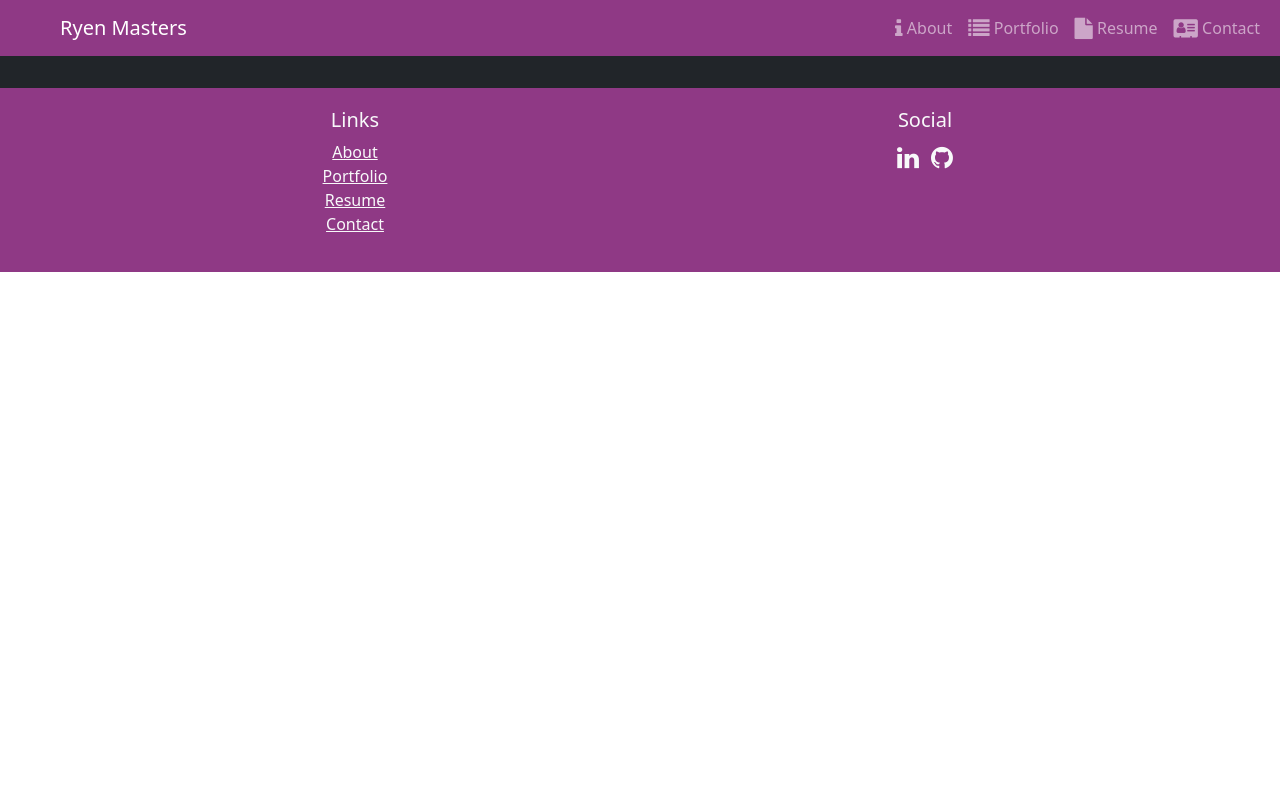
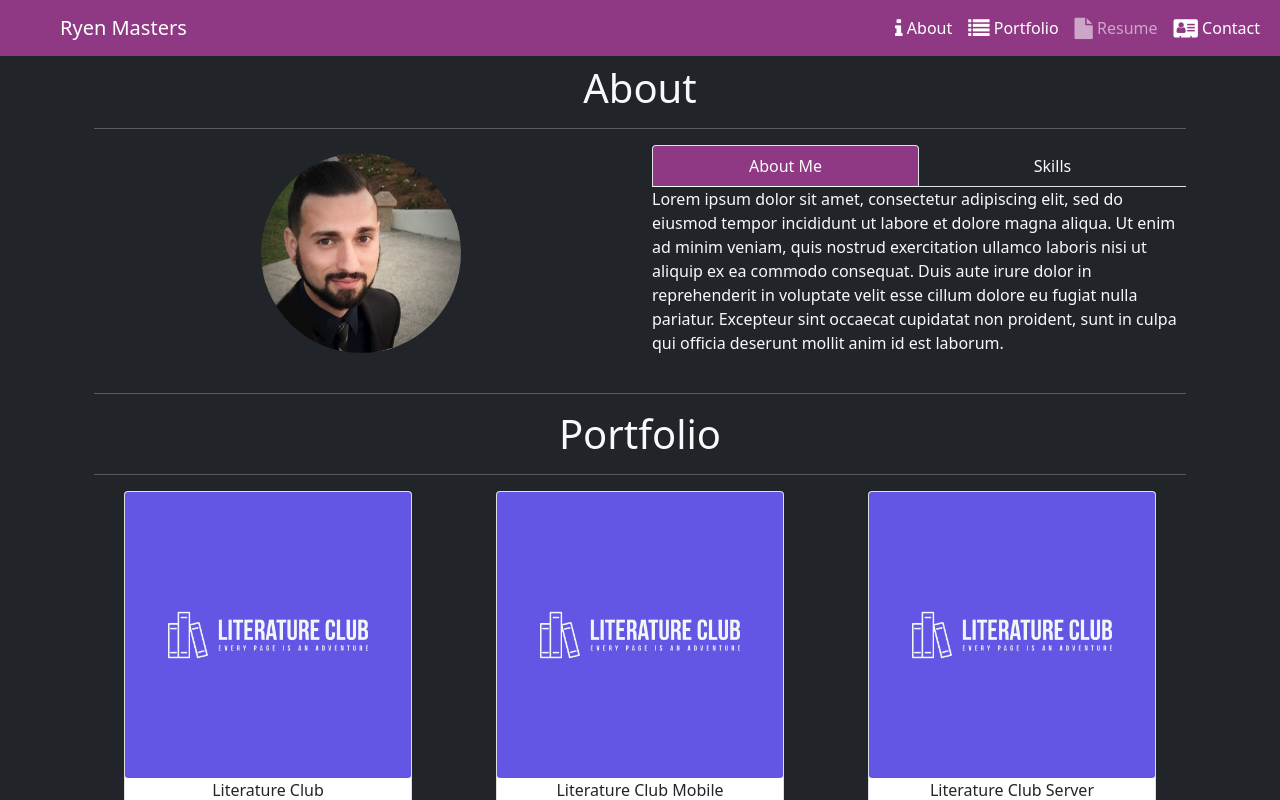
Before and after one commit to NueKid/Portfolio-V2---React, a React (Create React App) app: page / in a window 1280 px wide. Shown: the top 800 px of the page. Built offline with nearby package versions, Linux system fonts and the light colour scheme.

Commit message:
changed about section to include all information in NavTabs

```diff
--- a/package.json
+++ b/package.json
@@ -18,6 +18,7 @@
     "react-redux": "^8.0.1",
     "react-router-dom": "^6.2.1",
     "react-scripts": "5.0.1",
+    "react-scroll": "^1.9.3",
     "react-spring": "^9.4.5-beta.1",
     "reactstrap": "^9.0.1",
     "redux-logger": "^3.0.6",
--- a/src/App.css
+++ b/src/App.css
@@ -58,3 +58,7 @@
     border-bottom: 1px ridge;
     min-height: 200px;
 }
+
+.tab.active {
+background-color:#8F3985 !important;
+}
--- a/src/App.js
+++ b/src/App.js
@@ -11,7 +11,7 @@ function App() {
       <div className="App bg-dark text-light">
         <Header />
           <Routes>
-            <Route path='/home' element={<HomePage />} />
+            <Route path='/' element={<HomePage />} />
           </Routes>
         <Footer />
       </div>
--- a/src/components/Header.js
+++ b/src/components/Header.js
@@ -8,25 +8,26 @@ import {
     NavItem
 } from 'reactstrap';
 import { NavLink } from 'react-router-dom';
+import { link, Element } from 'react-scroll';
 
 const Header = () => {
     const [isOpen, setIsOpen] = useState(false);
 
     return (
         <Navbar dark className='color-primary' sticky='top' expand='md' >
-            <NavbarBrand className='ms-5' href='/home'>
+            <NavbarBrand className='ms-5' href='/'>
                 Ryen Masters
             </NavbarBrand>
             <NavbarToggler onClick={() => setIsOpen(!isOpen)} />
             <Collapse isOpen={isOpen} navbar>
             <Nav className='ms-auto' navbar>
                     <NavItem >
-                        <NavLink className='nav-link' to='/home#about'>
+                        <NavLink className='nav-link' to='#about'>
                             <i className='fa fa-info fa-lg' /> About
                         </NavLink>
                     </NavItem>
                     <NavItem>
-                        <NavLink className='nav-link' to='/home#portfolio'>
+                        <NavLink className='nav-link' to='#portfolio'>
                             <i className="fa fa-list fa-lg" /> Portfolio
                         </NavLink>
                     </NavItem>
@@ -36,7 +37,7 @@ const Header = () => {
                         </NavLink>
                     </NavItem>
                     <NavItem>
-                        <NavLink className='nav-link' to='/home#contact'>
+                        <NavLink className='nav-link' to='#section1'>
                             <i className='fa fa-address-card fa-lg' /> Contact
                         </NavLink>
                     </NavItem>
--- a/src/features/About.js
+++ b/src/features/About.js
@@ -1,22 +1,23 @@
-import { Container, Row, Col, Progress } from 'reactstrap';
-import React, { useState } from 'react';
+import { Container,
+    Row,
+    Col,
+    Progress,
+    Nav,
+    NavItem,
+    NavLink,
+    TabPane,
+    TabContent } from 'reactstrap';
+import { useState } from 'react';
 import ProfilePicture from '../app/assets/img/ryen-masters.jpg';
-import {
-    Accordion,
-    AccordionItem,
-    AccordionHeader,
-    AccordionBody
-} from 'reactstrap';
 
 const About = () => {
-    const [open, setOpen] = useState('');
-    const toggle = (id) => {
-        if (open === id) {
-            setOpen();
-        } else {
-            setOpen(id);
+    const [currentTab, setCurrentTab] = useState('1');
+
+    const toggleTab = (tab) => {
+        if (currentTab !== tab) {
+            setCurrentTab(tab);
         }
-    };
+    }
 
     return (
         <Container className='fluid mt-2'>
@@ -26,7 +27,32 @@ const About = () => {
                 <Col className='mt-2 fluid d-flex justify-content-center'>
                     <img src={ProfilePicture} alt="Ryen Masters" className="img-fluid rounded-circle mb-4" style={{ width: '200px', height: '200px' }} />
                 </Col>
-                <Col className='mt-2 fluid d-flex'>
+                <Col>
+                    <div>
+                        <Nav tabs justified>
+                            <NavItem>
+                                <NavLink
+                                    className='tab text-light'
+                                    active={currentTab === '1'}
+                                    onClick={() => toggleTab('1')}
+                                    style={{ cursor: 'pointer', caretColor: 'transparent'}}
+                                >
+                                    About Me
+                                </NavLink>
+                            </NavItem>
+                            <NavItem>
+                                <NavLink
+                                    className='tab text-light'
+                                    active={currentTab === '2'}
+                                    onClick={() => toggleTab('2')}
+                                    style={{ cursor: 'pointer', caretColor: 'transparent'}}
+                                    >
+                                    Skills
+                                </NavLink>
+                            </NavItem>
+                        </Nav>
+                        <TabContent activeTab={currentTab}>
+                            <TabPane tabId='1'>
                                 <p style={{ textAlign: 'left' }}>
                                     Lorem ipsum dolor sit amet, consectetur adipiscing elit, sed do eiusmod tempor incididunt ut labore et dolore
                                     magna aliqua. Ut enim ad minim veniam, quis nostrud exercitation ullamco laboris nisi ut aliquip ex ea
@@ -34,14 +60,8 @@ const About = () => {
                                     nulla pariatur. Excepteur sint occaecat cupidatat non proident, sunt in culpa qui officia deserunt mollit
                                     anim id est laborum.
                                 </p>
-                </Col>
-            </Row>
-            <Row className='justify-content-center'>
-                <Col lg='6'>
-                    <Accordion flush open={open} toggle={toggle}>
-                        <AccordionItem>
-                            <AccordionHeader targetId='1'><i className='fa fa-info fa-lg px-2'/>Skills</AccordionHeader>
-                            <AccordionBody accordionId='1'>
+                            </TabPane>
+                            <TabPane tabId='2'>
                                 <Progress
                                     className='my-2'
                                     value='75'
@@ -52,9 +72,9 @@ const About = () => {
                                     value='85'
                                 > JavaScript
                                 </Progress>
-                            </AccordionBody>
-                        </AccordionItem>
-                    </Accordion>
+                            </TabPane>
+                        </TabContent>
+                    </div>
                 </Col>
             </Row>
             <hr />
```
Also changed, not shown: 1 other file (tests, documents, lock files or other folders). Lines whose indentation alone changed are shown as unchanged.
